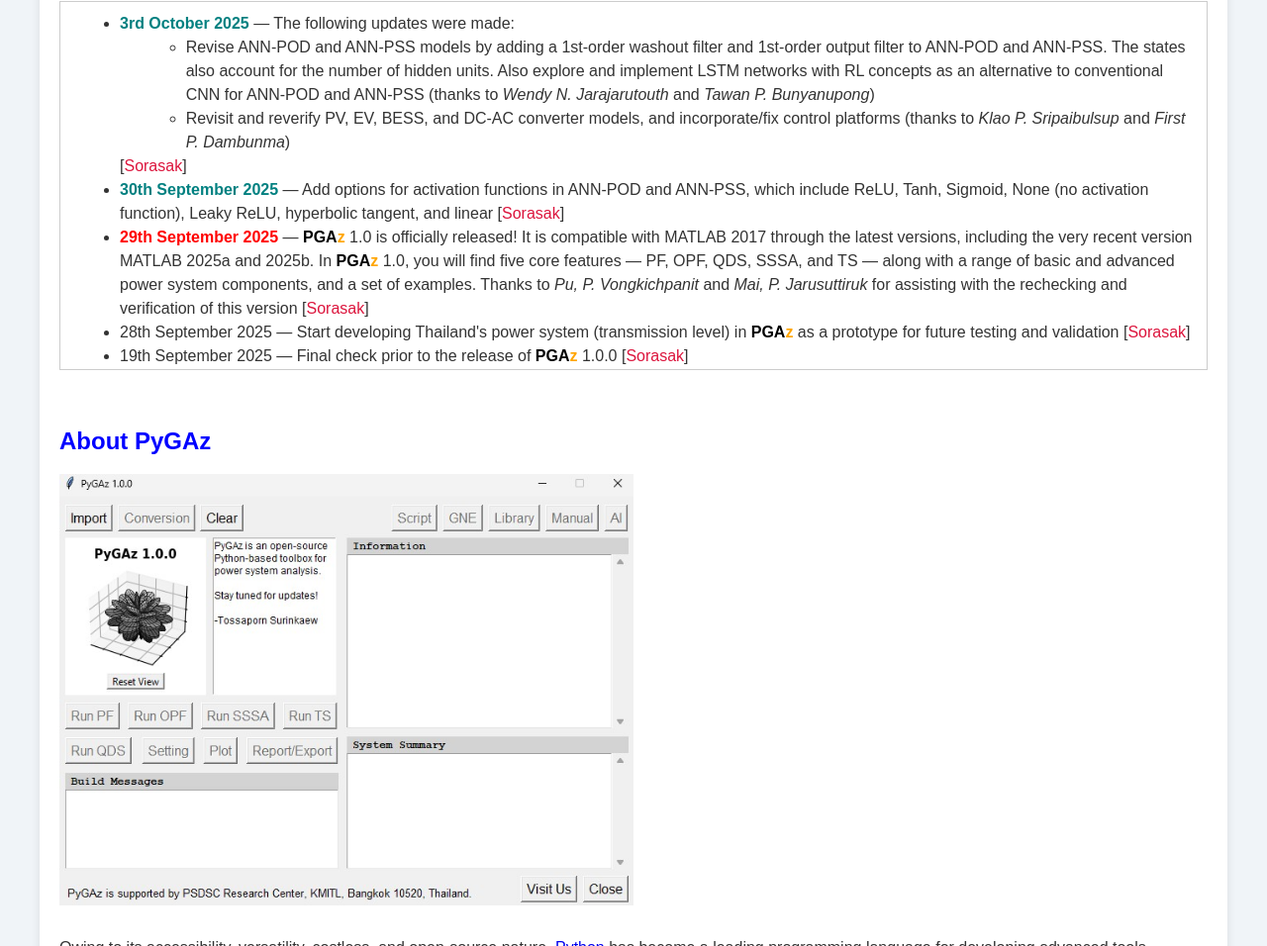
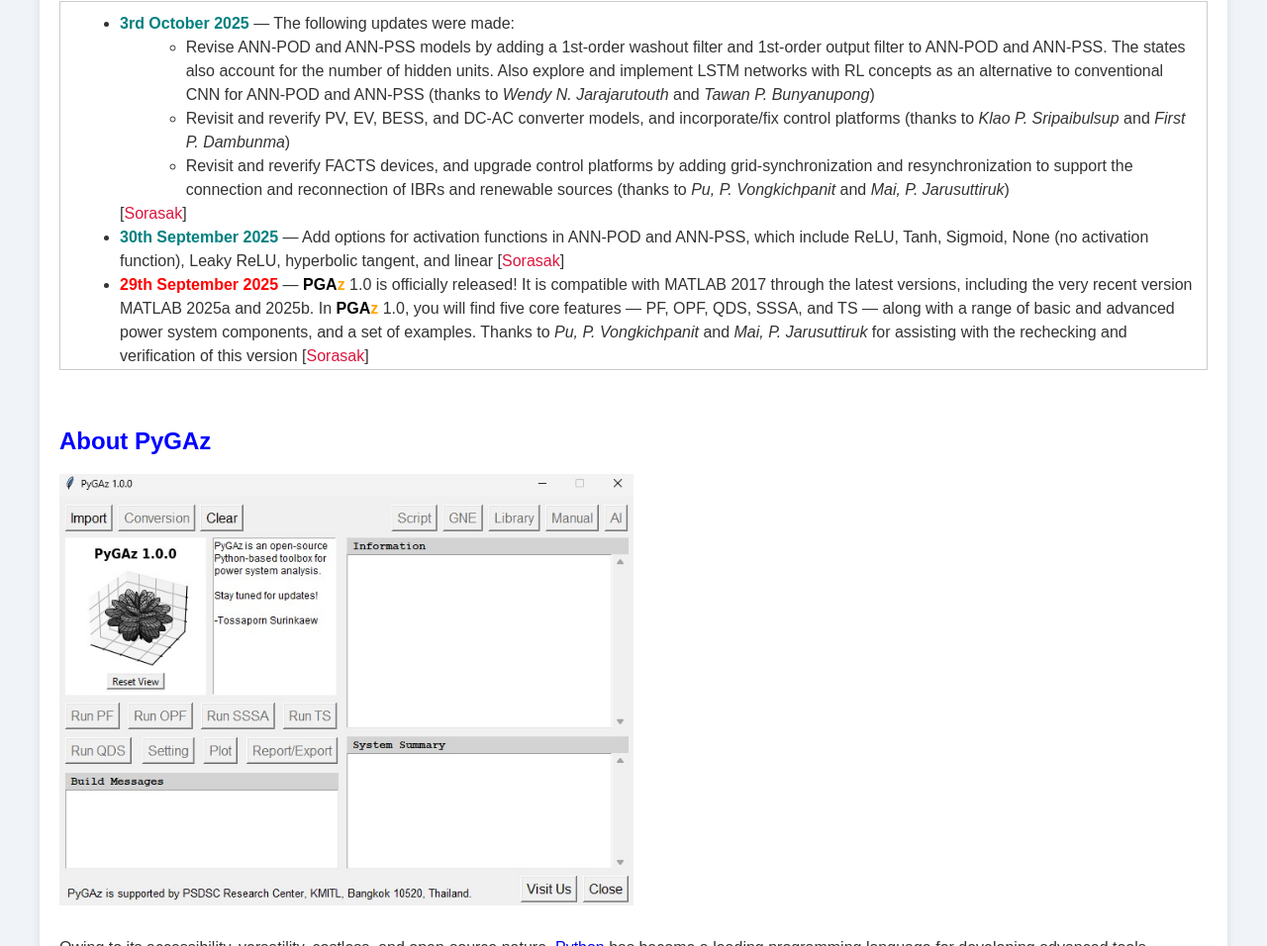
Before and after one commit to tsurinkaew1/pgazkmitl_ts, a plain HTML site: page index.html in a window 1280 px wide. Shown: the part 1848-2804 px from the top of the page at 99% size. Drawn offline with Linux system fonts and the light colour scheme.

Commit message:
Update index.html

```diff
--- a/index.html
+++ b/index.html
@@ -323,7 +323,11 @@
                   <span style="color: teal; font-weight: bold;">3rd October 2025</span> — The following updates were made:
                   <ul style="padding-left: 50pt;">
                     <li>Revise ANN-POD and ANN-PSS models by adding a 1st-order washout filter and 1st-order output filter to ANN-POD and ANN-PSS. The states also account for the number of hidden units. Also explore and implement LSTM networks with RL concepts as an alternative to conventional CNN for ANN-POD and ANN-PSS (thanks to <i>Wendy N. Jarajarutouth</i> and <i>Tawan P. Bunyanupong</i>)</li>
+
                     <li>Revisit and reverify PV, EV, BESS, and DC-AC converter models, and incorporate/fix control platforms (thanks to <i>Klao P. Sripaibulsup</i> and <i>First P. Dambunma</i>)</li>
+
+                    <li>Revisit and reverify FACTS devices, and upgrade control platforms by adding grid-synchronization and resynchronization to support the connection and reconnection of IBRs and renewable sources (thanks to <i>Pu, P. Vongkichpanit</i> and <i>Mai, P. Jarusuttiruk</i>)</li>
+
                   </ul>
                     [<span style='color: crimson;'>Sorasak</span>]
                 </li>
```
